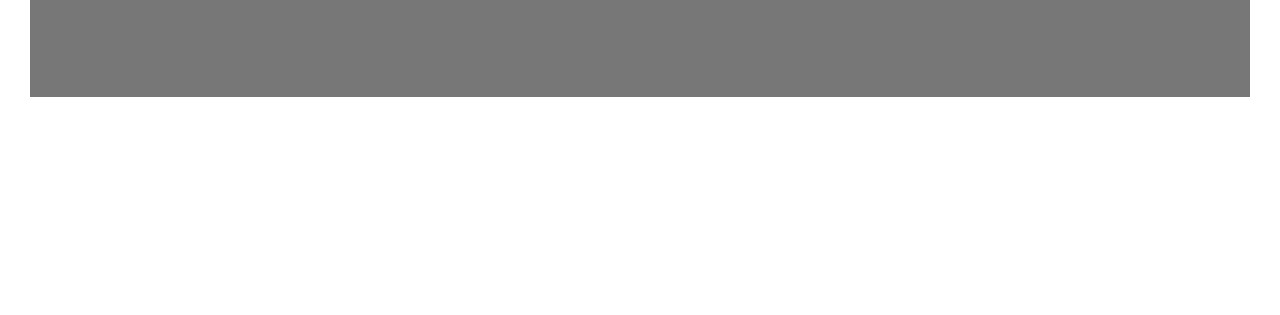
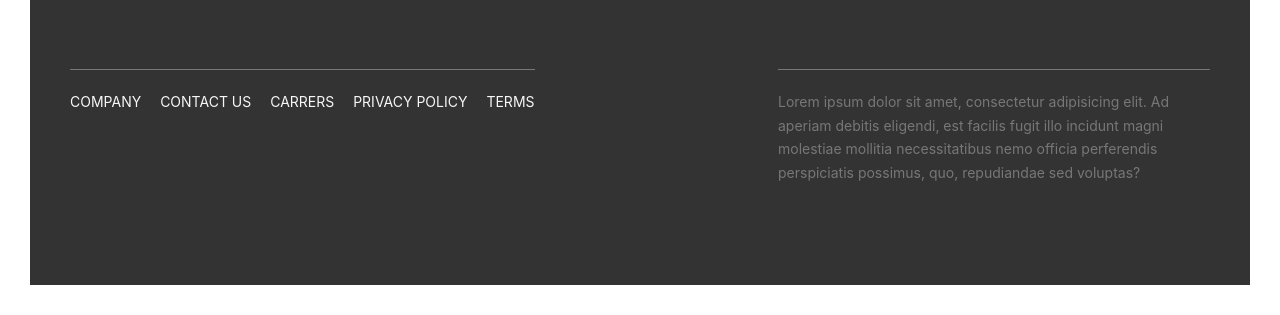
Before and after one commit to lightbuild/Natours-Advanced-CSS, a website: page index.html in a window 1280 px wide. Shown: the part 5958-6273 px from the top of the page. Before the commit the page ends 6085 px from the top, so only its background shows below. Drawn offline with Linux system fonts and the light colour scheme.

Commit message:
完成footer 样式

```diff
--- a/index.html
+++ b/index.html
@@ -307,7 +307,7 @@
     </div>
     <div class="row">
         <div class="col-1-of-2">
-            <div class="footer-navigation">
+            <div class="footer__navigation">
                 <ul class="footer__list">
                     <li class="footer__item"><a href="#" class="footer__link">Company</a></li>
                     <li class="footer__item"><a href="#" class="footer__link">Contact us</a></li>
--- a/sass/abstracts/_variables.scss
+++ b/sass/abstracts/_variables.scss
@@ -14,6 +14,7 @@ $color-grey-light-2:#eee;
 
 $color-grey-dark: #777;
 $color-grey-dark-2: #999;
+$color-grey-dark-3: #333;
 
 
 $color-white: #fff;
```
Also changed, not shown: css/style.css.
